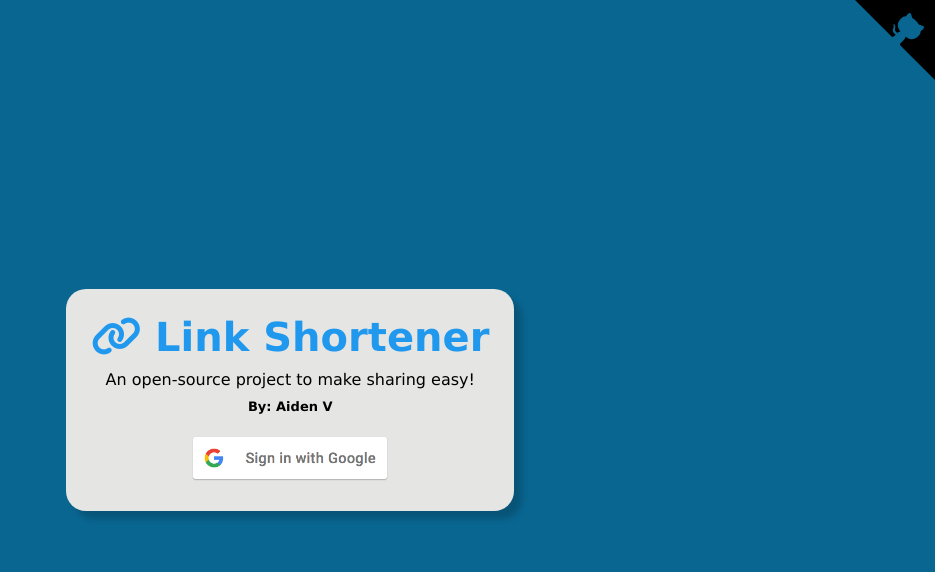
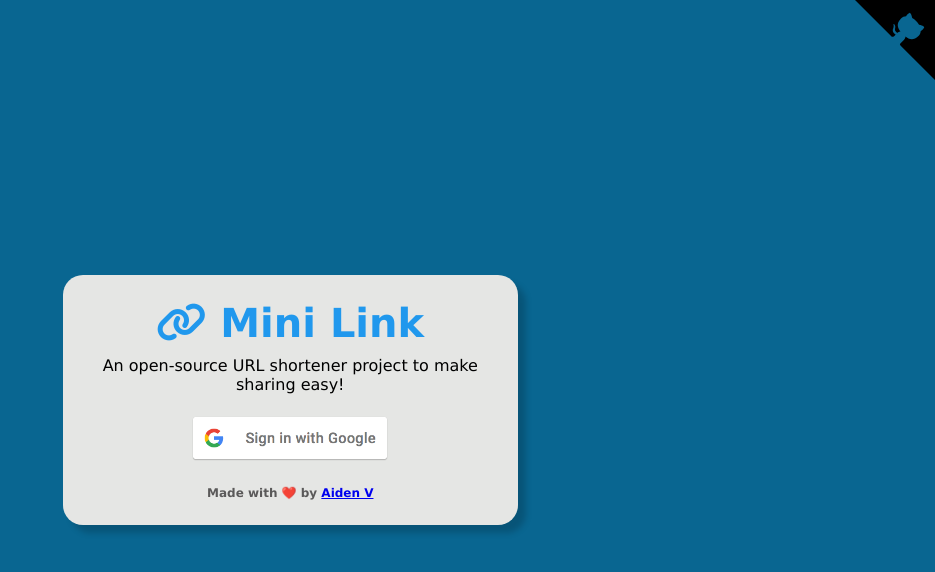
Before and after one commit to Navnedia/Link-Shortener, a website: page frontend/index.html in a window 1280 px wide. Shown: the whole page, without its empty margins (345-1280 px from the left). Drawn offline with Linux system fonts and the light colour scheme.

Commit message:
Update front-end to mini link

```diff
--- a/frontend/index.html
+++ b/frontend/index.html
@@ -1,7 +1,7 @@
 <!DOCTYPE html>
 <html lang="en">
     <head>
-        <title>Login - Link Shortener</title>
+        <title>Login - Mini Link</title>
         <meta charset="UTF-8">
         <meta http-equiv="X-UA-Compatible" content="IE=edge">
         <meta name="viewport" content="width=device-width, initial-scale=1.0">
@@ -25,16 +25,21 @@
         <main class="flex-center">
             <section>
                 <header>
-                    <h1><i class="fa-solid fa-link" aria-hidden="true"></i> Link Shortener</h1>
-                    <p>An open-source project to make sharing easy!</p>
-                    <p class="creator">By: Aiden V</p>
+                    <h1><i class="fa-solid fa-link" aria-hidden="true"></i> Mini Link</h1>
+                    <p>An open-source URL shortener project to make sharing easy!</p>
                 </header>
 
                 <a href="/auth/google" id="btnSignIn">
-                    <!-- <i class="fa-brands fa-google" aria-hidden="true"></i>
-                    <span>Continue with Google</span> -->
                     <img src="./assets/google-signin.png" alt="Sign in with Google">
                 </a>
+
+                <!-- <div id="creationError" class="message-container has-icon warning ">
+                    <i class="fa-solid fa-circle-exclamation" aria-hidden="true"></i>
+                    <span id="creationErrorMsg" aria-label="Error Message">
+                        Warning: This application is a demo and may be terminated at anytime.
+                    </span>
+                </div> <!-- End of demo warning (message-container) -->
+                <p class="creator">Made with ❤️ by <a href="https://aiden-v.com" target="_blank">Aiden V<a></p>
             </section>
         </main>
     </body>
--- a/frontend/styles/login.css
+++ b/frontend/styles/login.css
@@ -40,8 +40,9 @@ h1, p {
 }
 
 .creator {
+    font-size: 12px;
     font-weight: bold;
-    font-size: 13px;
+    color: rgb(90, 89, 89);
 }
 
 main {
```
Also changed, not shown: frontend/dashboard/index.html (+1 -1 lines).
